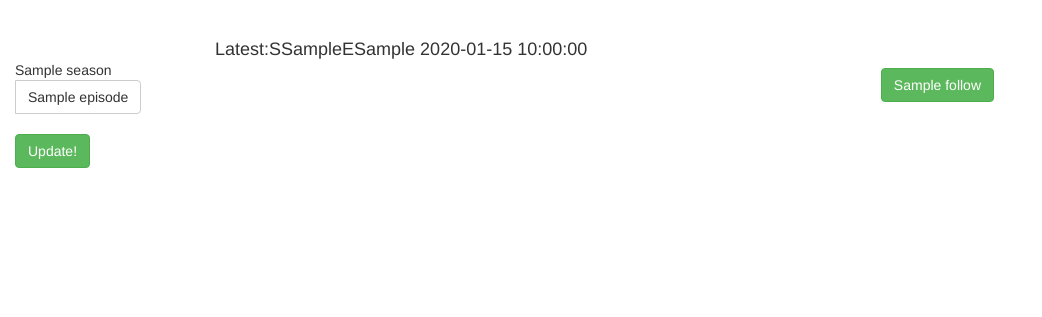
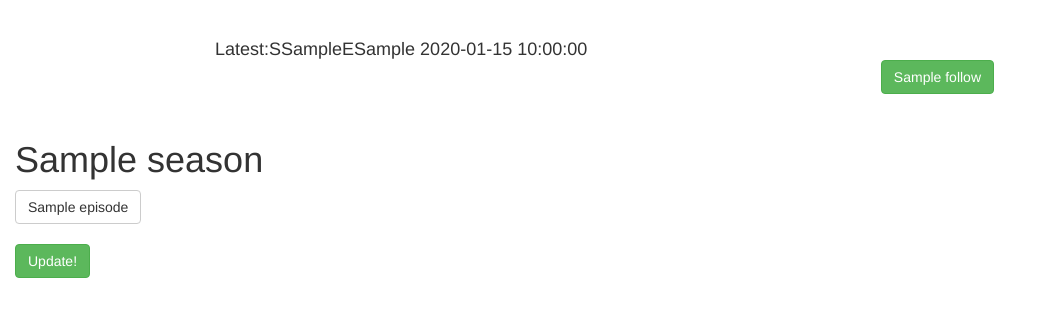
Before and after one commit to lazygunner/autodownloader, a Flask app: template templates/detail.html in a window 1280 px wide. Shown: the part 62-379 px from the top of the page, without its empty margins (0-1042 px from the left). Run offline with Flask 2, Linux system fonts and the light colour scheme; the template is opened without the code that fills it: most values are stand-ins (such as "Sample title", 1, 10 or a date in 2020); parts of the project's set-up code (start-up, migrations or seed data) failed here and were passed over; some libraries are stand-ins or nearby versions.

Commit message:
imporve detail layout

```diff
--- a/templates/detail.html
+++ b/templates/detail.html
@@ -6,16 +6,22 @@
          </script>
         <div>
           <div>
+          <div style="float:left">
             <h2><a latest_index="{{latest_index}}" href="http://www.yyets.com/resource/{{show.show_id}}">{{ show.show_name }}</a></h2>
 	        <h4 style="display:inline;margin-left:200px">Latest:S{{show.latest_season}}E{{show.latest_episode}}      {{show.updated_at}}</h4>
           </div>
          {% if follow != 'anonymous' %}
-         <form action="/{{follow}}/{{show.show_id}}/" method="post" class    ="navbar-form navbar-left" style="display:inline;float:right!important">
+         <div>
+         <form action="/{{follow}}/{{show.show_id}}/" method="post" class    ="navbar-form navbar-left" style="display:inline;float:right!important;margin-top:40px">
              <input type="submit" class="btn btn-success" style="float:right;display:inline;margin-left:5px" value="{{follow}}">
         </form>
+        </div>
         {% endif %}
+        </div>
+        <div style="padding-top:100px">
         {% for episodes in episodes_array %}
-            <div class="btn-group" >{{ episodes[0].season }}<br>
+            <h1>{{ episodes[0].season }}</h1>
+            <div class="btn-group" >
             {% for episode in episodes%}
                 <a class="btn btn-default" index="{{episode.season * 100 + episode.episode}}" href="{{episode.ed2k_link}}" style="display:inline">
                 {{ episode.episode }}
@@ -23,6 +29,7 @@
             {% endfor %}
             </div>
         {% endfor %}
+        </div>
         <div>
         <button style="margin-top:20px"class="btn btn-success" id="update_follow">
         Update!
```
